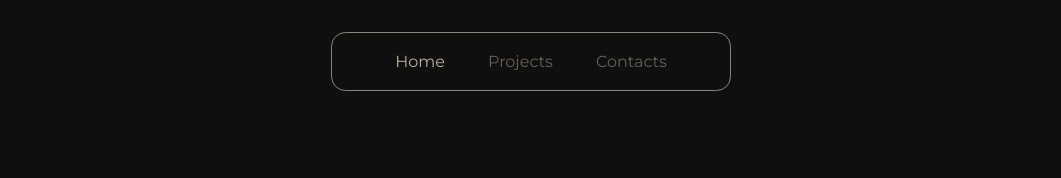
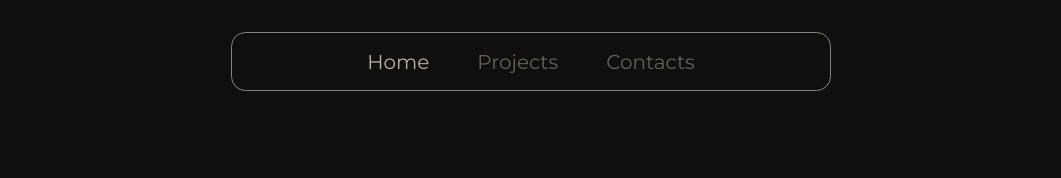
Before and after one commit to Wesmabe1129/Wesmabe1129.github.io, a plain HTML site: page wilson-portfolio/contacts/index.html in a window 1280 px wide. Shown: the top 178 px of the page, without its empty margins (109-1170 px from the left). Drawn offline with Linux system fonts and the light colour scheme.

Commit message:
goodnight

```diff
--- a/wilson-portfolio/contacts/media.css
+++ b/wilson-portfolio/contacts/media.css
@@ -44,7 +44,7 @@
         right: 0;
         bottom: 0;
         min-width: 100px;
-        max-width: 400px;
+        max-width: 600px;
         width: auto;
         height: auto;
         min-height: 20px;
@@ -63,8 +63,8 @@
 
     /* Responsive Typography https://youtu.be/erqRw3E-vn4?si=pWYE4uyBxWE0UZSm */
     .navbar ul {
-        font-size: 1rem;
-        gap: 2.7rem;
+        font-size: 1.25rem;
+        gap: 3rem;
     }
 
     .navigation-stop {
--- a/wilson-portfolio/projects/media.css
+++ b/wilson-portfolio/projects/media.css
@@ -41,7 +41,7 @@
         right: 0;
         bottom: 0;
         min-width: 100px;
-        max-width: 400px;
+        max-width: 600px;
         width: auto;
         height: auto;
         min-height: 20px;
@@ -57,8 +57,8 @@
     }
 
     .navbar ul {
-        font-size: 1rem;
-        gap: 2.7rem;
+        font-size: 1.25rem;
+        gap: 3rem;
     }
 }
 
```
